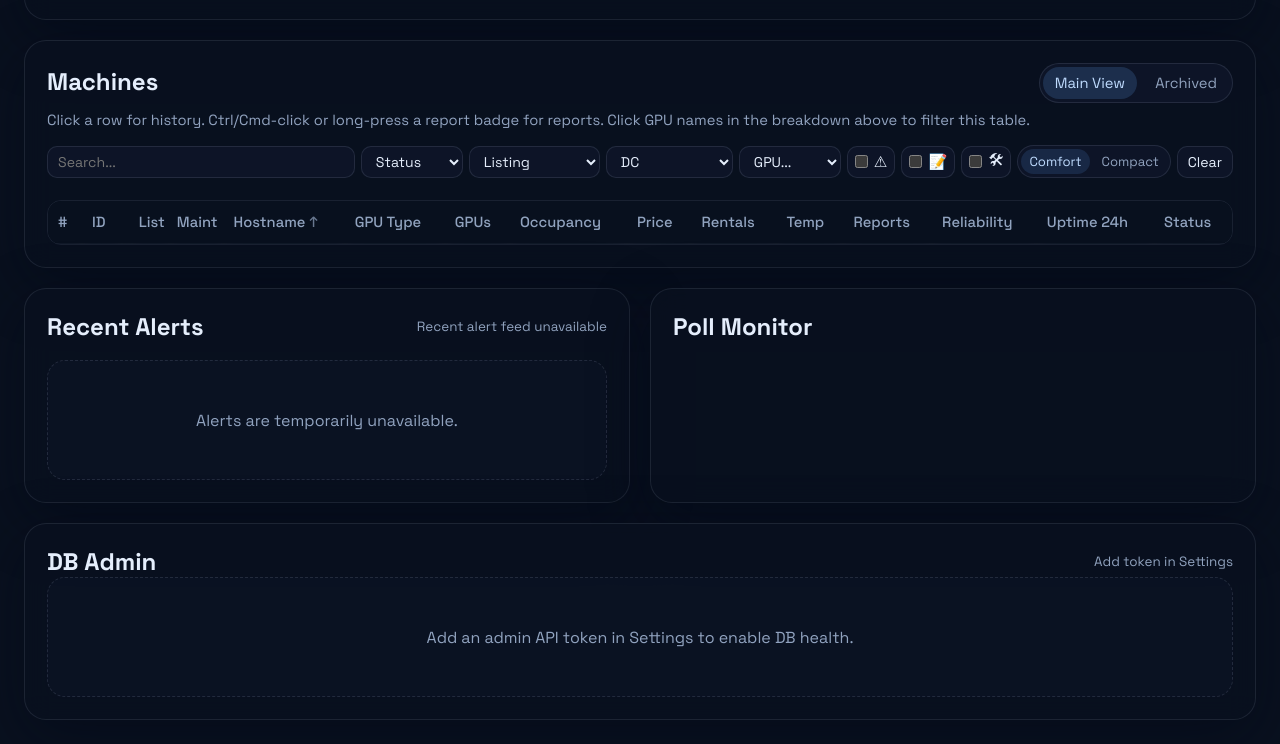
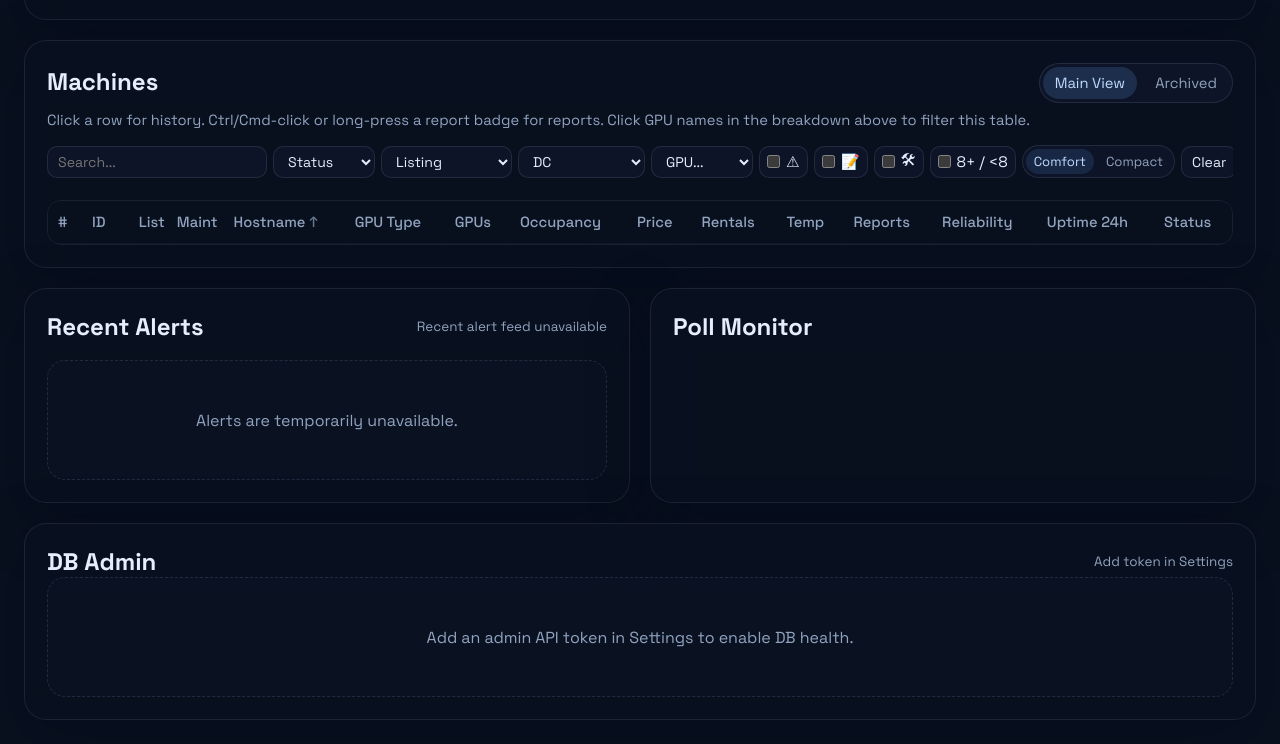
Before and after one commit to JoEasyCompute/vast-monitor, a website with bundled scripts: page public/index.html in a window 1280 px wide. Shown: the part 1412-2156 px from the top of the page. Built offline with nearby package versions, Linux system fonts and the light colour scheme; files whose address does not match are found by name.

Commit message:
Clarify min rental filter label
Clarify the machine filter label so it reads clearly in the UI.

Constraint: preserve the existing filter behavior and persisted state.
Rejected: keep the compact 8< badge | too ambiguous for users.
Confidence: high
Scope-risk: narrow
Directive: keep the filter semantics unchanged unless product meaning changes.
Tested: npm test
Not-tested: browser screenshot of the label in a live session

```diff
--- a/public/index.html
+++ b/public/index.html
@@ -175,6 +175,11 @@
               <input id="filter-maint" type="checkbox" />
               <span aria-hidden="true">🛠</span>
               <span class="sr-only">Maintenance</span>
+            </label>
+            <label class="filter-toggle filter-toggle-icon" title="Show only machines with 8+ GPUs whose minimum rentable group is below 8 GPUs." aria-label="Min rental filter">
+              <input id="filter-min-rental" type="checkbox" />
+              <span aria-hidden="true">8+ / <8</span>
+              <span class="sr-only">Min rental</span>
             </label>
             <div class="density-toggle" id="density-toggle">
               <button class="density-button active" type="button" data-density="comfortable" title="Use the default row height and spacing in the machine table.">Comfort</button>
```
